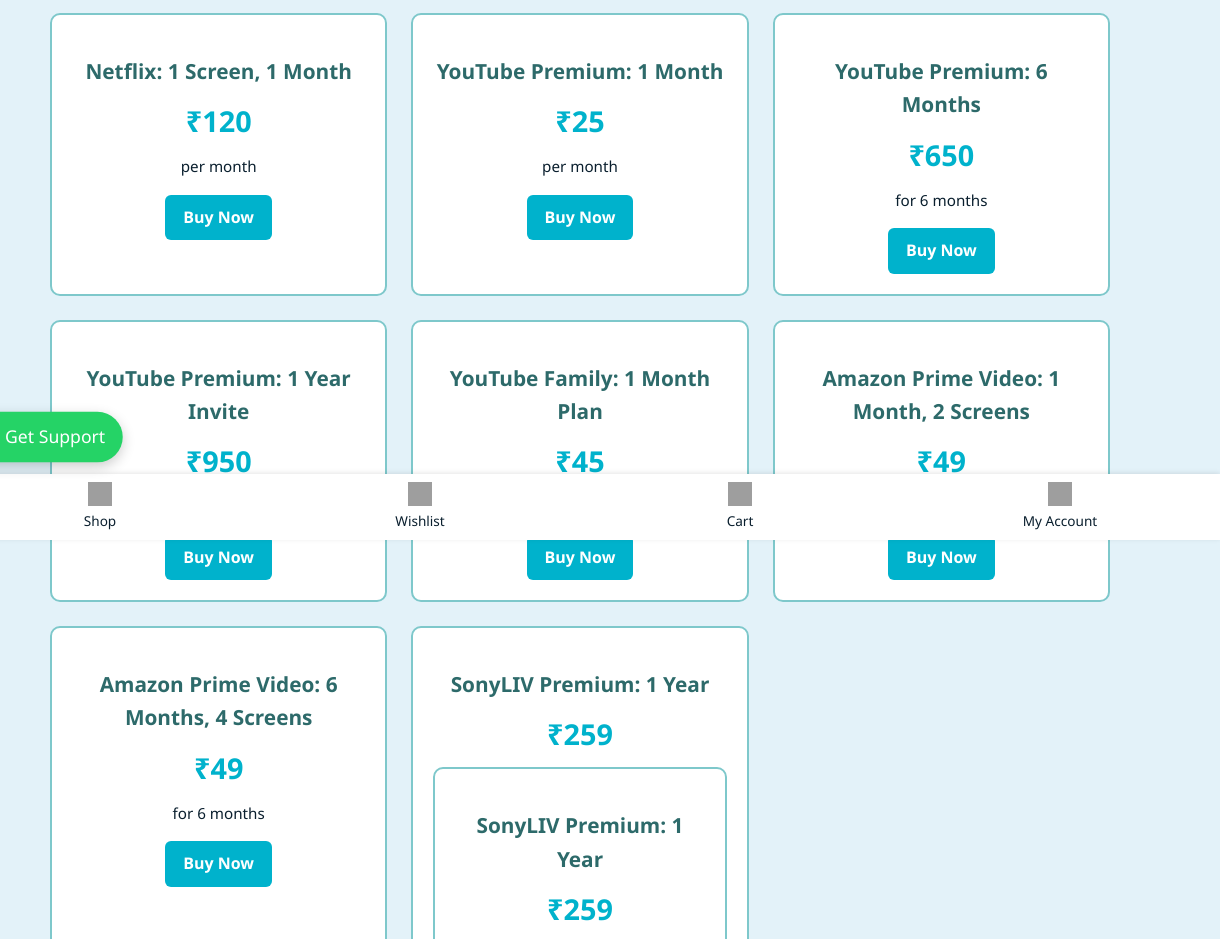
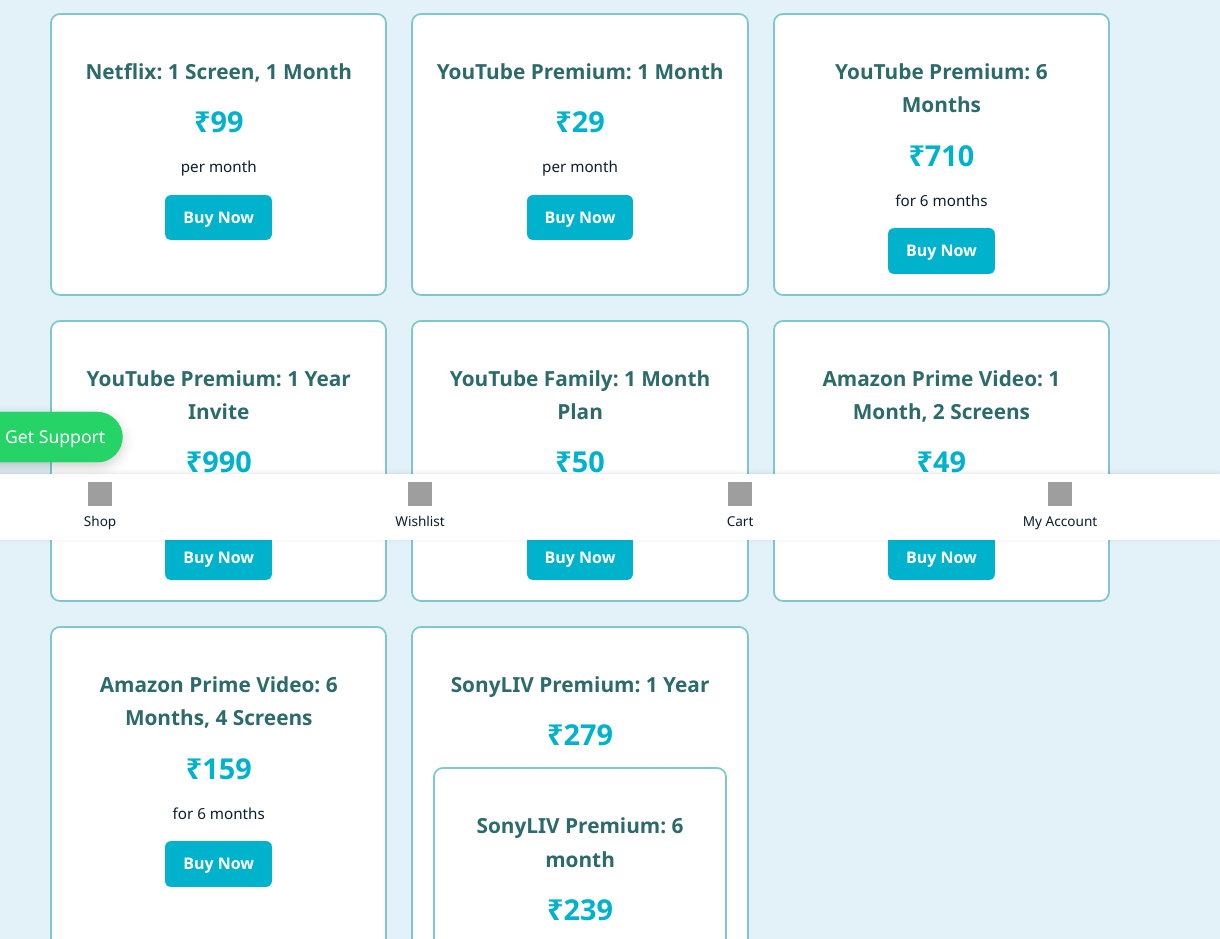
Before and after one commit to TechnoStudent199/Trust_Tune, a plain HTML site: page index.html in a window 1280 px wide. Shown: the part 260-1199 px from the top of the page, 60-1280 px from the left. Drawn offline with Linux system fonts and the light colour scheme; grey boxes are pictures that could not be loaded.

Commit message:
index.html

```diff
--- a/index.html
+++ b/index.html
@@ -63,31 +63,31 @@
       <!-- Video & Entertainment Subscriptions -->
       <div class="plan-card">
         <h3>Netflix: 1 Screen, 1 Month</h3>
-        <div class="price">₹120</div>
+        <div class="price">₹99</div>
         <div class="duration">per month</div>
         <a class="buy-button" href="upi://pay?pa=9108176778@fam&pn=TrustTune&am=120" target="_blank">Buy Now</a>
       </div>
       <div class="plan-card">
         <h3>YouTube Premium: 1 Month</h3>
-        <div class="price">₹25</div>
+        <div class="price">₹29</div>
         <div class="duration">per month</div>
         <a class="buy-button" href="upi://pay?pa=9108176778@fam&pn=TrustTune&am=25" target="_blank">Buy Now</a>
       </div>
       <div class="plan-card">
         <h3>YouTube Premium: 6 Months</h3>
-        <div class="price">₹650</div>
+        <div class="price">₹710</div>
         <div class="duration">for 6 months</div>
         <a class="buy-button" href="upi://pay?pa=9108176778@fam&pn=TrustTune&am=650" target="_blank">Buy Now</a>
       </div>
       <div class="plan-card">
         <h3>YouTube Premium: 1 Year Invite</h3>
-        <div class="price">₹950</div>
+        <div class="price">₹990</div>
         <div class="duration">per year</div>
         <a class="buy-button" href="upi://pay?pa=9108176778@fam&pn=TrustTune&am=950" target="_blank">Buy Now</a>
       </div>
       <div class="plan-card">
         <h3>YouTube Family: 1 Month Plan</h3>
-        <div class="price">₹45</div>
+        <div class="price">₹50</div>
         <div class="duration">per month</div>
         <a class="buy-button" href="upi://pay?pa=9108176778@fam&pn=TrustTune&am=45" target="_blank">Buy Now</a>
       </div>
@@ -99,16 +99,16 @@
       </div>
       <div class="plan-card">
         <h3>Amazon Prime Video: 6 Months, 4 Screens</h3>
-        <div class="price">₹49</div>
+        <div class="price">₹159</div>
         <div class="duration">for 6 months</div>
         <a class="buy-button" href="upi://pay?pa=9108176778@fam&pn=TrustTune&am=49" target="_blank">Buy Now</a>
       </div>
       <div class="plan-card">
         <h3>SonyLIV Premium: 1 Year</h3>
-        <div class="price">₹259</div>
+        <div class="price">₹279</div>
        <div class="plan-card">
-  <h3>SonyLIV Premium: 1 Year</h3>
-  <div class="price">₹259</div>
+  <h3>SonyLIV Premium: 6 month</h3>
+  <div class="price">₹239</div>
   <div class="duration">per year</div>
   <a class="buy-button" href="upi://pay?pa=9108176778@fam&pn=TrustTune&am=259" target="_blank">Buy Now</a>
 </div>
@@ -120,19 +120,19 @@
 </div>
 <div class="plan-card">
   <h3>Jio+ Hotstar: 1 Year, 4 Screens</h3>
-  <div class="price">₹1,299</div>
+  <div class="price">₹1299</div>
   <div class="duration">per year</div>
   <a class="buy-button" href="upi://pay?pa=9108176778@fam&pn=TrustTune&am=1299" target="_blank">Buy Now</a>
 </div>
 <div class="plan-card">
   <h3>JioHotstar: Super Plan, 1 Month (No Ads)</h3>
-  <div class="price">₹75</div>
+  <div class="price">₹95</div>
   <div class="duration">per month</div>
   <a class="buy-button" href="upi://pay?pa=9108176778@fam&pn=TrustTune&am=75" target="_blank">Buy Now</a>
 </div>
 <div class="plan-card">
   <h3>Hoichoi Premium: 1 Year</h3>
-  <div class="price">₹135</div>
+  <div class="price">₹145</div>
   <div class="duration">per year</div>
   <a class="buy-button" href="upi://pay?pa=9108176778@fam&pn=TrustTune&am=135" target="_blank">Buy Now</a>
 </div>
@@ -243,7 +243,7 @@
 </div>
 <div class="plan-card">
   <h3>Jio Saavan: 2 Months</h3>
-  <div class="price">₹39</div>
+  <div class="price">₹43</div>
   <div class="duration">for 2 months</div>
   <a class="buy-button" href="upi://pay?pa=9108176778@fam&pn=TrustTune&am=39" target="_blank">Buy Now</a>
 </div>
```
